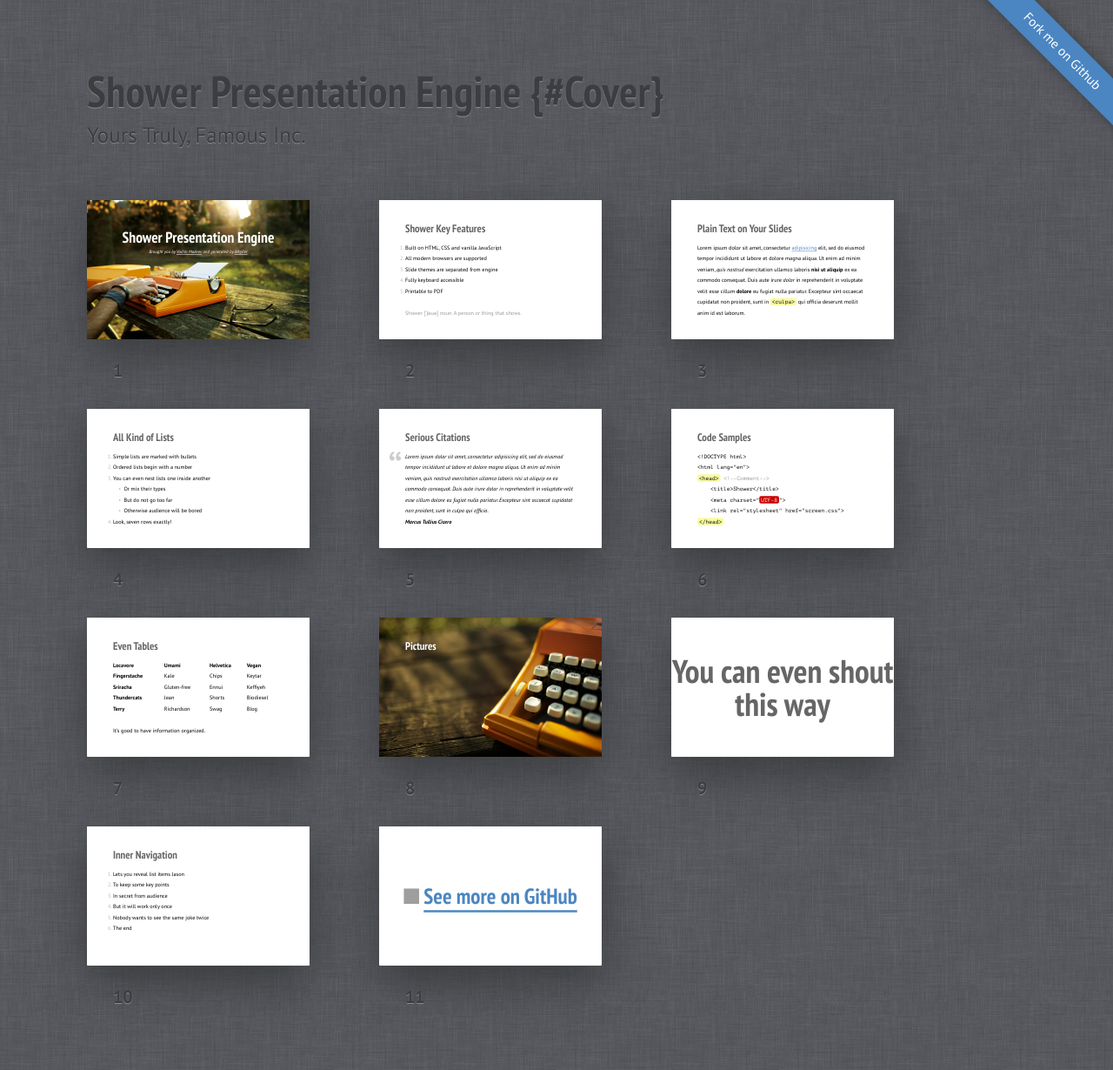
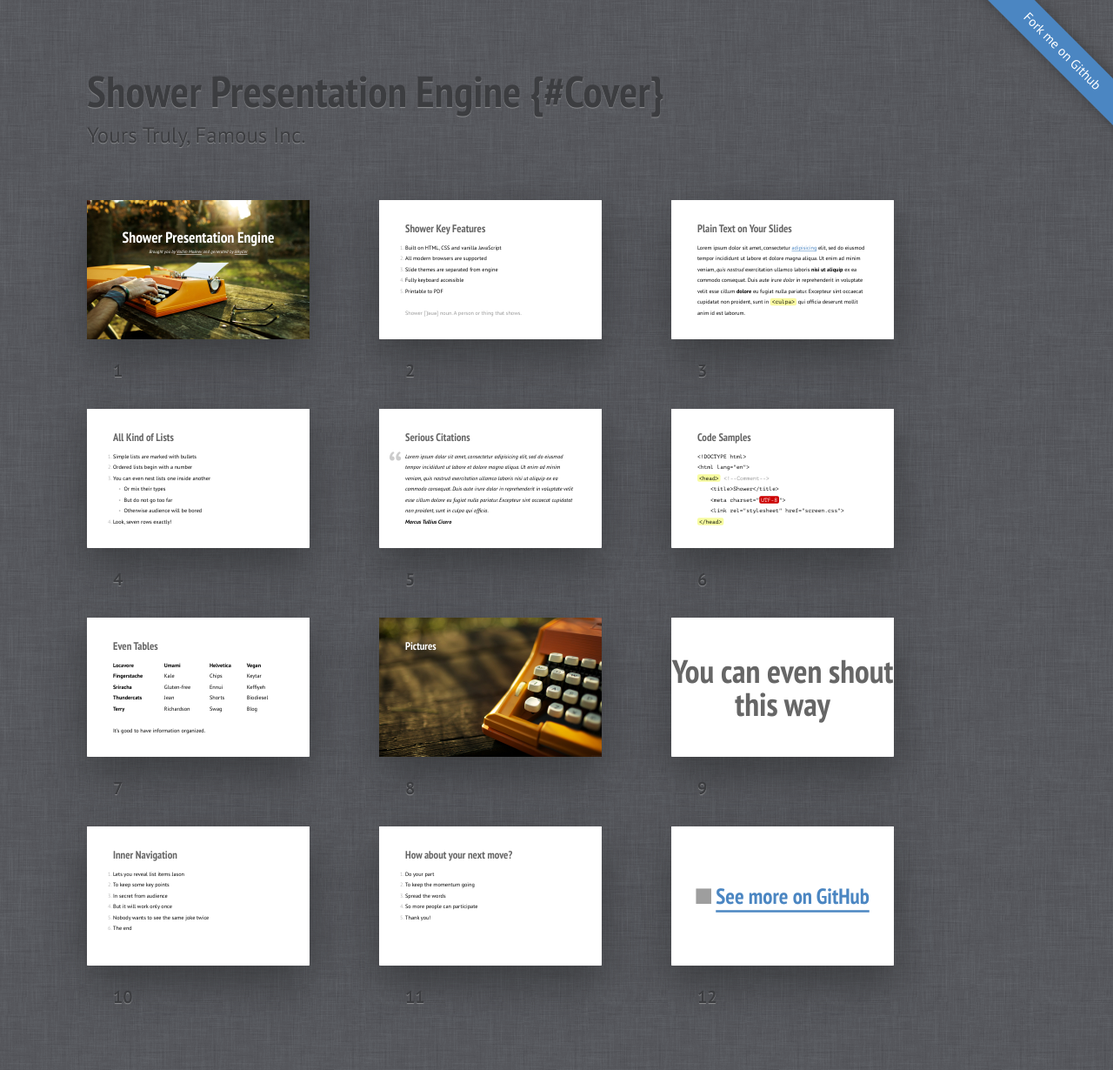
Before and after one commit to jasontvu/test3, a Jekyll site: the page built from index.md, in a window 1280 px wide. Shown: the whole page at 87% size. Built offline with Jekyll 4.4.1, drawn with Linux system fonts in a browser that asks for light colours; our own code applies the rules of GitHub Pages for plain Markdown files; grey boxes are pictures that could not be loaded.

Commit message:
5th commit

```diff
--- a/index.md
+++ b/index.md
@@ -113,6 +113,14 @@ It’s good to have information organized.
 5. …Nobody wants to see the same joke twice
 6. …The end
 
+## How about your next move?
+
+1. Do your part
+2. …To keep the momentum going
+3. …Spread the words
+4. …So more people can participate
+5. …Thank you!
+
 
 ## ![](http://shwr.me/pictures/logo.svg) [See more on GitHub](https://github.com/shower/shower/)
 {:.shout #SeeMore}
```
